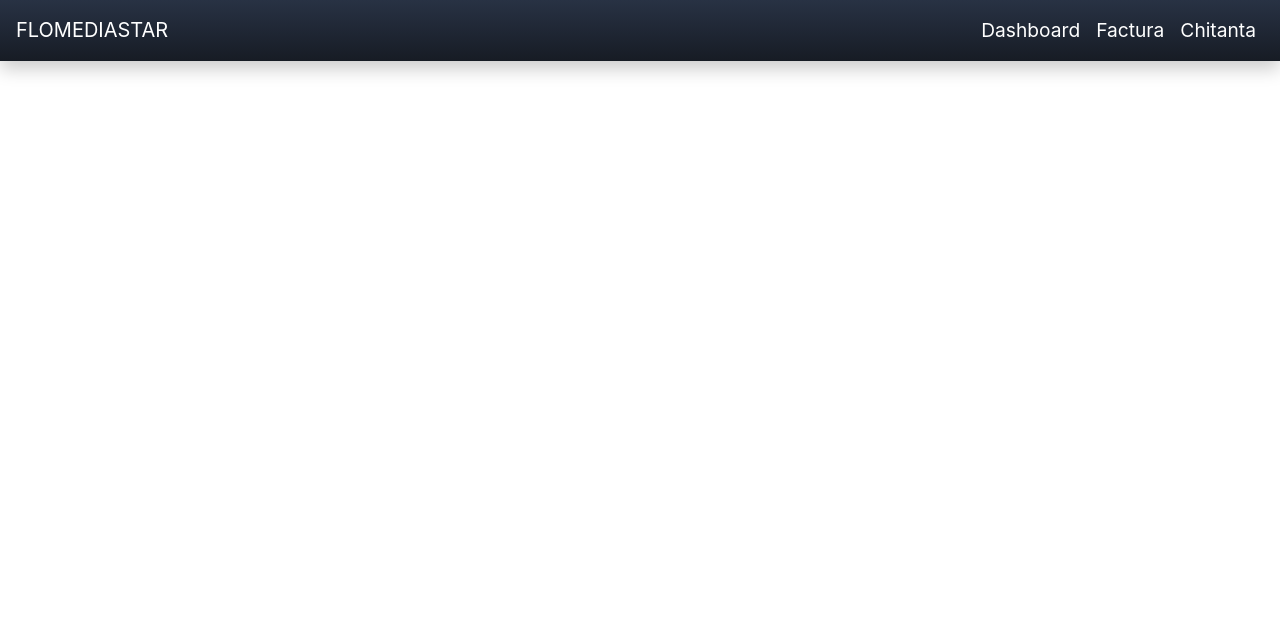
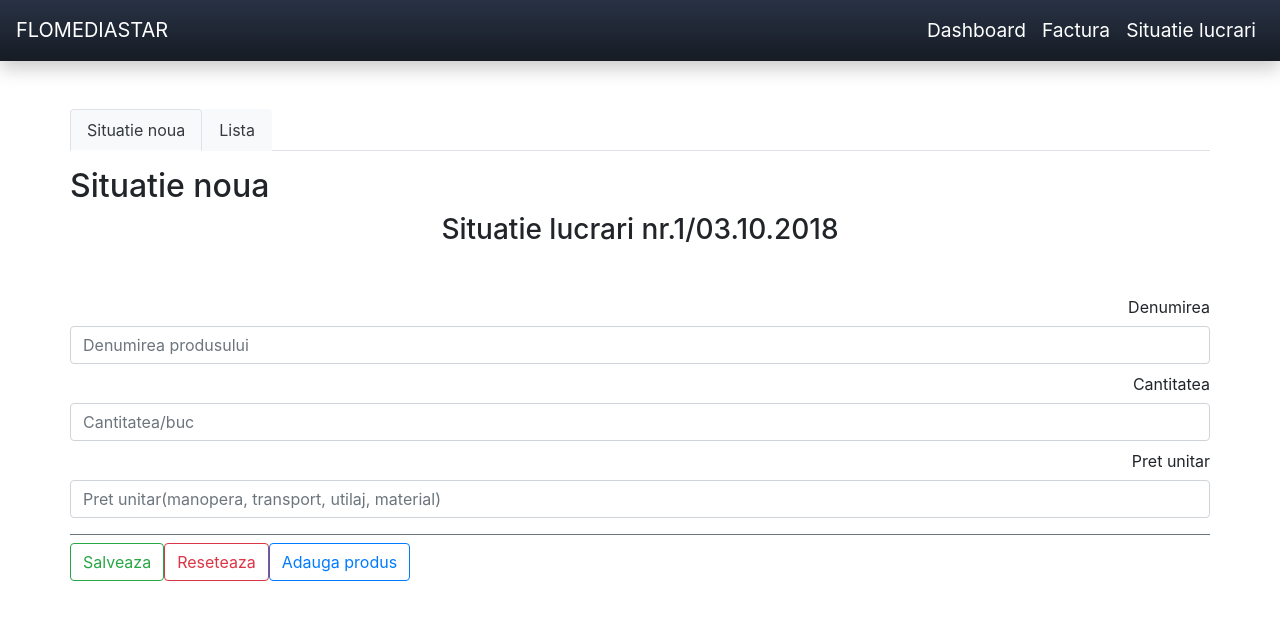
Before and after one commit to dragomirweb/flomediastar, a Vue app in the folder fms/: page /situatie-lucrari in a window 1280 px wide. Shown: the top 620 px of the page. Built offline with nearby package versions, Linux system fonts and the light colour scheme; no server answers.

Commit message:
add situatie lucrari component

```diff
--- a/fms/src/components/Chitanta.vue
+++ /dev/null
@@ -1,34 +0,0 @@
-<template>
-  <div class="invoices">
-    This file will list all the Chitanta.
-
-    <div v-for="invoice in invoices">
-      <p>
-        <span><b>{{ invoice.title }}</b></span><br />
-        <span>{{ invoice.description }}</span>
-      </p>
-    </div>
-  </div>
-</template>
-
-<script>
-import InvoiceService from '@/services/InvoiceService'
-
-export default {
-  name: 'Chitanta',
-  data () {
-    return {
-      invoices: []
-    }
-  },
-  mounted () {
-    this.getPosts()
-  },
-  methods: {
-    async getPosts () {
-      const response = await InvoiceService.fetchInvoices()
-      this.invoices = response.data
-    }
-  }
-}
-</script>
--- /dev/null
+++ b/fms/src/components/GenerateSituatie.vue
@@ -0,0 +1,95 @@
+<template>
+<div class="w-100">
+    <h3 class="text-center mb-5">Situatie lucrari nr.1/03.10.2018</h3>
+    <b-form @submit="onSubmit" @reset="onReset" v-if="show">
+        <div v-for="produs in situatielucrari.produse" class="mb-2">
+            <b-form-group horizontal breakpoint="lg" label="" label-size="lg" label-class="font-weight-bold pt-0" class="mb-0 border-bottom border-secondary">
+            <b-form-group horizontal label="Denumirea" label-class="text-sm-right" class="mb-2">
+                <b-form-input v-model="produs.denumire" type="text" placeholder="Denumirea produsului" required></b-form-input>
+            </b-form-group>
+            <b-form-group horizontal label="Cantitatea" label-class="text-sm-right" class="mb-2">
+                <b-form-input v-model="produs.cantitatea" placeholder="Cantitatea/buc" type="number"></b-form-input>
+            </b-form-group>
+            <b-form-group horizontal label="Pret unitar" label-class="text-sm-right">
+                <b-form-input v-model="produs.pret" placeholder="Pret unitar(manopera, transport, utilaj, material)" type="number"></b-form-input>
+            </b-form-group>
+            </b-form-group>
+        </b-form-group>
+        </div>
+        <b-button type="submit" variant="outline-success">Salveaza</b-button>
+        <b-button type="reset" variant="outline-danger">Reseteaza</b-button>
+        <b-button @click="adaugaProdus" variant="outline-primary">Adauga produs</b-button>
+    </b-form>
+
+</div>
+</template>
+
+<script>
+import {
+    mapGetters,
+    mapActions,
+    mapMutations
+} from 'vuex'
+import moment from 'moment'
+
+export default {
+    name: 'GenerateSituatie',
+    props: ['newFactura', 'invAction', 'editInvoice'],
+    data() {
+        return {
+            situatielucrari: {
+                situatie: '',
+                data: '',
+                produse: [{
+                    nrcrt: 0,
+                    denumire: '',
+                    cantitatea: Number,
+                    pret: Number
+                }],
+                totalCantitate: 0,
+                totalPret: 0
+            },
+            show: true
+        }
+    },
+    created() {},
+    mounted() {},
+    updated() {},
+    methods: {
+        onSubmit(evt) {
+            evt.preventDefault();
+            alert(JSON.stringify(this.situatielucrari));
+        },
+        onReset(evt) {
+            evt.preventDefault();
+            /* Reset our form values */
+            this.situatielucrari.produse = [{
+                    nrcrt: 0,
+                    denumire: '',
+                    cantitatea: Number,
+                    pret: Number
+                }];
+            /* Trick to reset/clear native browser form validation state */
+            this.show = false;
+            this.$nextTick(() => {
+                this.show = true
+            });
+        },
+        adaugaProdus(){
+            var produse = this.situatielucrari.produse;
+              produse.push({
+                nrcrt: produse.length + 1,
+                denumire: '',
+                cantitatea: Number,
+                pret: Number
+            })
+        }
+    },
+    computed: {},
+    filters: {}
+}
+</script>
+
+<style lang="scss" scoped>
+
+</style>
--- a/fms/src/components/Invoice.vue
+++ b/fms/src/components/Invoice.vue
@@ -1,6 +1,7 @@
 <template>
 <div>
     <div class="container">
+        <div class="row">
             <b-tabs class="w-100 mt-5">
                 <b-tab title="Factura noua" :title-link-class="linkClass(0)" active>
                     <invoice-statistics />
@@ -13,8 +14,7 @@
             </b-tabs>
         </div>
     </div>
-
-
+</div>
 </template>
 
 <script>
@@ -29,15 +29,14 @@ export default {
         "GenerateInvoice": GenerateInvoice,
         "InvoiceStatistics": InvoiceStatistics
     },
-  data () {
+    data() {
         return {
             tabIndex: 0
         }
     },
-  mounted () {
-  },
+    mounted() {},
     methods: {
-    linkClass (idx) {
+        linkClass(idx) {
             if (this.tabIndex === idx) {
                 return ['bg-light', 'color-dark']
             } else {
@@ -50,7 +49,8 @@ export default {
     }
 }
 </script>
-<style lang="scss" >
+
+<style lang="scss">
 .color-dark {
     color: #343a40 !important;
 }
--- /dev/null
+++ b/fms/src/components/SitLucrari.vue
@@ -0,0 +1,48 @@
+<template>
+<div class="container">
+    <div class="row">
+        <b-tabs class="w-100 my-5">
+            <b-tab title="Situatie noua" class="w-100" :title-link-class="linkClass(0)" active>
+                <h2 class="mt-3">Situatie noua</h2>
+                <generate-situatie></generate-situatie>
+            </b-tab>
+            <b-tab title="Lista" :title-link-class="linkClass(1)">
+            </b-tab>
+        </b-tabs>
+    </div>
+</div>
+</template>
+
+<script>
+import InvoiceService from '@/services/InvoiceService'
+import GenerateSituatie from '@/components/GenerateSituatie'
+
+export default {
+    name: 'sitLucrari',
+    components: {
+        "GenerateSituatie": GenerateSituatie
+    },
+    data() {
+        return {
+            invoices: [],
+            tabIndex: 0
+        }
+    },
+    mounted() {},
+    methods: {
+        linkClass(idx) {
+            if (this.tabIndex === idx) {
+                return ['bg-light', 'color-dark']
+            } else {
+                return ['bg-light', 'color-dark']
+            }
+        }
+    }
+}
+</script>
+
+<style scoped>
+.color-dark {
+    color: #343a40 !important;
+}
+</style>
--- a/fms/src/router/index.js
+++ b/fms/src/router/index.js
@@ -2,7 +2,7 @@ import Vue from 'vue'
 import Router from 'vue-router'
 import Homepage from '@/components/Homepage'
 import Invoice from '@/components/Invoice'
-import Chitanta from '@/components/Chitanta'
+import SitLucrari from '@/components/SitLucrari'
 
 Vue.use(Router)
 
@@ -23,9 +23,9 @@ export default new Router({
       component: Invoice
     },
     {
-      path: '/chitanta',
-      name: 'Chitanta',
-      component: Chitanta
+      path: '/situatie-lucrari',
+      name: 'Situatie lucrari',
+      component: SitLucrari
     }
   ]
 })
```
Lines whose indentation alone changed are shown as unchanged.
